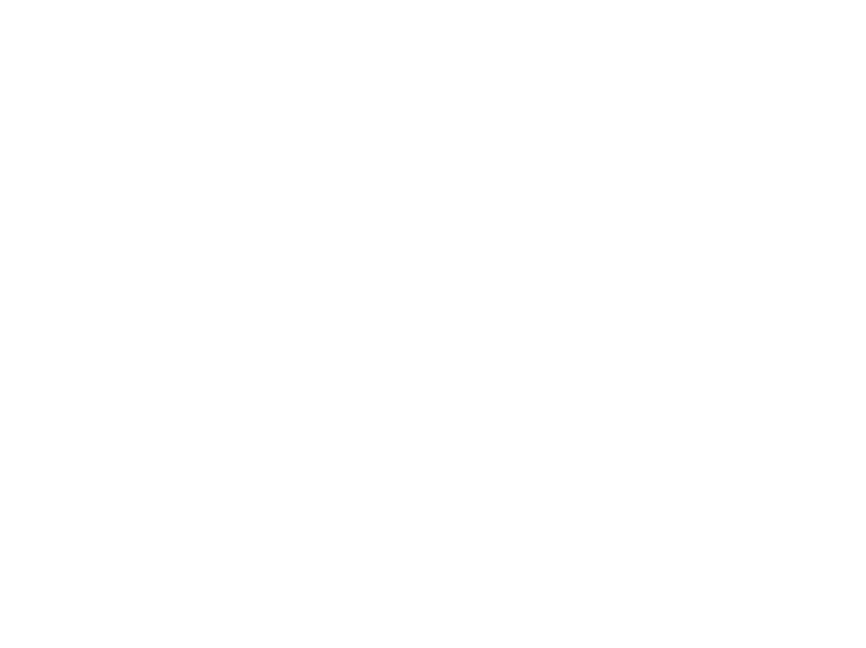
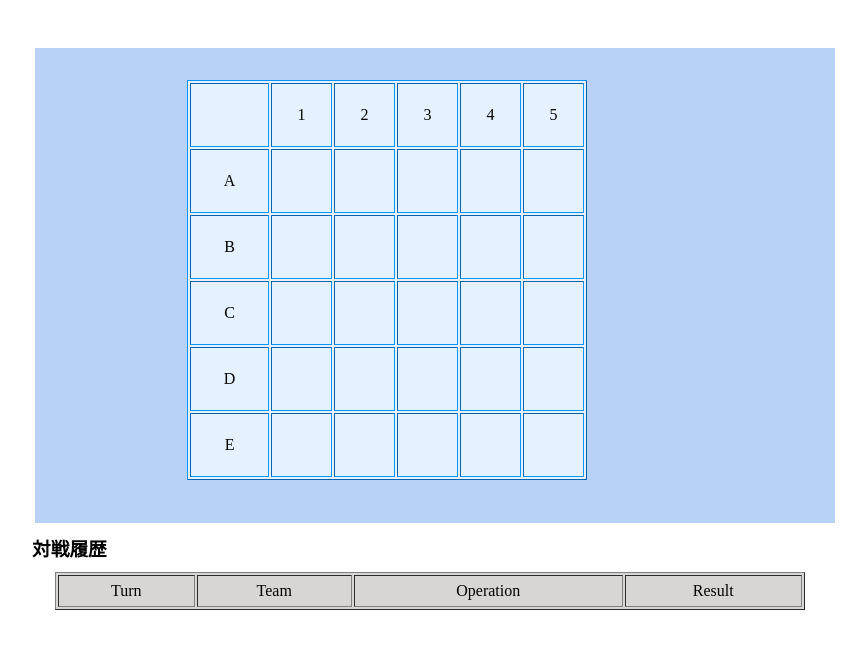
Before and after one commit to ayumu203/szpp-submarine-2026, a plain HTML site: page frontend/index.html in a window 1280 px wide. Shown: the whole page, without its empty margins (193-1059 px from the left). Drawn offline with nearby package versions, Linux system fonts and the light colour scheme.

Commit message:
feat/盤面

```diff
--- a/frontend/index.css
+++ b/frontend/index.css
@@ -0,0 +1,46 @@
+#back{
+position: relative;
+top: 45px;
+left: 240px;
+background-color: rgb(246, 173, 173);
+}
+#back{
+position: relative;
+top: 40px;
+left: 220px;
+background-color: rgb(184, 209, 247);
+}
+#feild{
+position: absolute;
+top: 80px;
+left: 380px;
+text-align: center;
+background-color: rgb(251, 230, 230);
+border-color: rgb(255, 68, 0);
+}
+#field{
+position: absolute;
+top: 80px;
+left: 380px;
+text-align: center;
+background-color: rgb(229, 241, 255);
+border-color: rgb(0, 149, 255);
+}
+#history{
+position: relative;
+top: 85px;
+left: 240px;
+text-align: center;
+background-color: rgb(216, 213, 213);
+}
+h3{
+    position: absolute;
+    left: 225px;
+    top: 515px;
+}
+#title-screen{
+   position: absolute;
+    top: 45px;
+    left: 240px;
+    background-color: rgb(216, 213, 213);
+}
--- a/frontend/index.html
+++ b/frontend/index.html
@@ -4,10 +4,75 @@
     <meta charset="UTF-8">
     <meta name="viewport" content="width=device-width, initial-scale=1.0">
     <title>潜水艦撃沈ゲーム</title>
+    <link rel="stylesheet" href="index.css">
 </head>
 <body>
 
-    <script src="https://code.jquery.com/jquery-3.7.1.min.js" integrity="sha256-/JqT3SQfawRcv/BIHPThkBvs0OEvtFFmqPF/lYI/Cxo=" crossorigin="anonymous"></script>
-    <script src="main.js"></script>
+   <div>
+
+    <canvas id="back" width="800" height="475"></canvas>
+     <table id="field" border="1" width="400" height="400">
+        <tr>
+            <td></td>
+            <td>1</td>
+            <td>2</td>
+            <td>3</td>
+            <td>4</td>
+            <td>5</td>
+        </tr>
+        <tr>
+            <td>A</td>
+            <td></td>
+            <td></td>
+            <td></td>
+            <td></td>
+            <td></td>
+        </tr>
+         <tr>
+            <td>B</td>
+            <td></td>
+            <td></td>
+            <td></td>
+            <td></td>
+            <td></td>
+        </tr> <tr>
+            <td>C</td>
+            <td></td>
+            <td></td>
+            <td></td>
+            <td></td>
+            <td></td>
+        </tr> <tr>
+            <td>D</td>
+            <td></td>
+            <td></td>
+            <td></td>
+            <td></td>
+            <td></td>
+        </tr> <tr>
+            <td>E</td>
+            <td></td>
+            <td></td>
+            <td></td>
+            <td></td>
+            <td></td>
+        </tr>
+
+     </table>
+   </div>
+   <div><h3>対戦履歴</h3></div>
+   <div>
+    <table id="history" border="1" width="750" height="38">
+        <tr>
+            <td>Turn</td>
+            <td>Team</td>
+            <td>Operation</td>
+            <td>Result</td>
+        </tr>
+    </table>
+
+   </div>
+
+<script src="main.js"></script>
 </body>
 </html>
```
